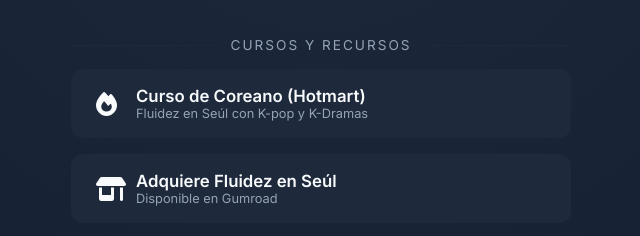
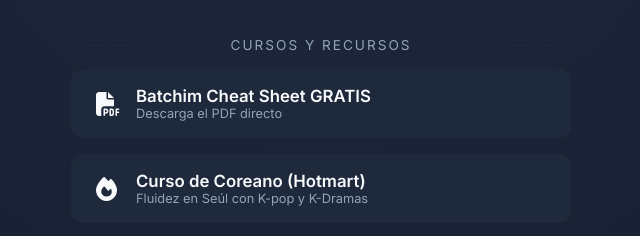
Before and after one commit to gdzunzun-commits/myProfiles.github.io, a plain HTML site: page index.html in a window 1280 px wide. Shown: the part 243-479 px from the top of the page, without its empty margins (319-959 px from the left). Drawn offline with Linux system fonts and the light colour scheme.

Commit message:
Update index.html

```diff
--- a/index.html
+++ b/index.html
@@ -135,6 +135,9 @@
         }
 
         /* Colores de las plataformas al hacer hover */
+        .free-pdf:hover { border-color: #10b981; } /* Verde para descarga exitosa */
+        .free-pdf:hover i { color: #10b981; }
+
         .tiktok:hover { border-color: #ff0050; }
         .tiktok:hover i { color: #ff0050; }
 
@@ -178,6 +181,15 @@
         <section>
             <div class="section-title">Cursos y Recursos</div>
             <div class="links-container">
+
+                <!-- Botón de Descarga Gratuita PDF -->
+                <a href="batchimsheet.pdf" download="Batchim_Cheat_Sheet.pdf" target="_blank" class="link-card free-pdf">
+                    <i class="fa-solid fa-file-pdf"></i>
+                    <div class="link-info">
+                        <span class="link-title">Batchim Cheat Sheet GRATIS</span>
+                        <span class="link-subtitle">Descarga el PDF directo</span>
+                    </div>
+                </a>
 
                 <!-- Curso de Hotmart -->
                 <a href="https://hotmart.com/es/marketplace/productos/fluidez-en-seul-coreano-desde-cero-con-k-pop-y-k-dramas/D106047225Q" target="_blank" class="link-card hotmart">
```
